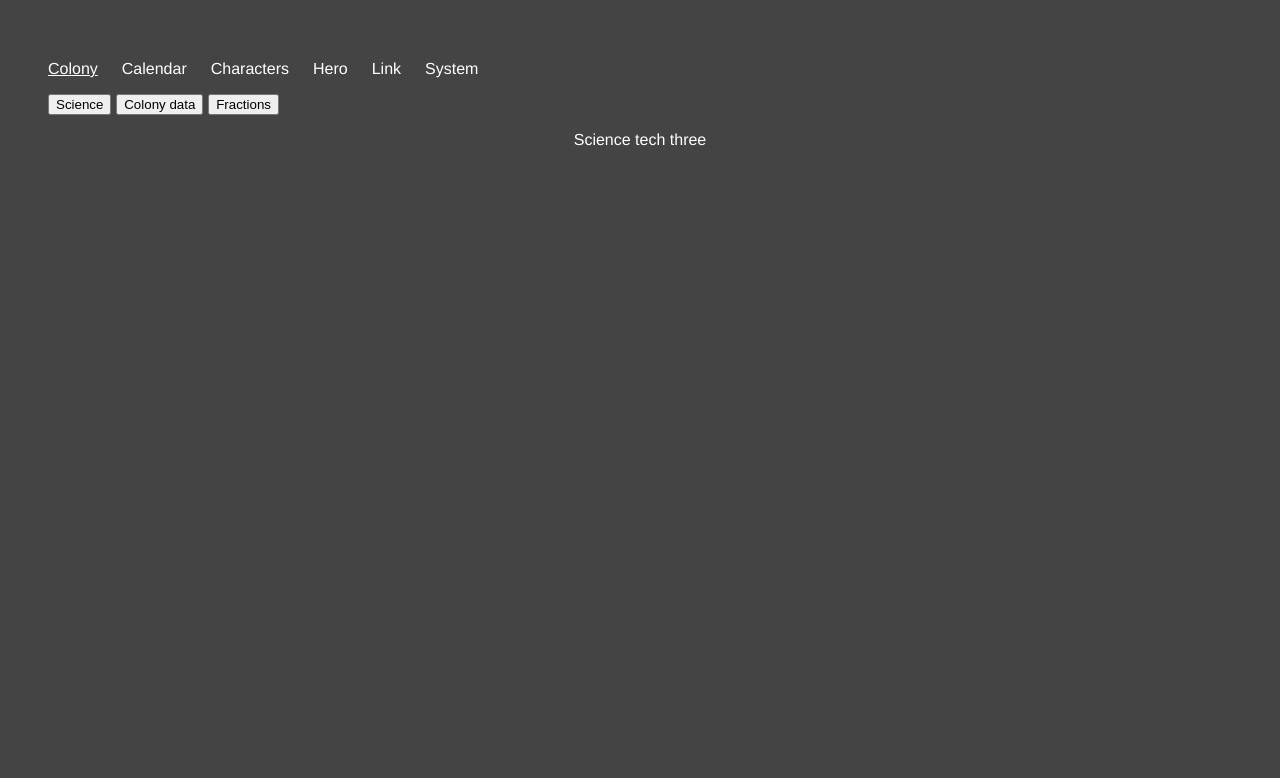
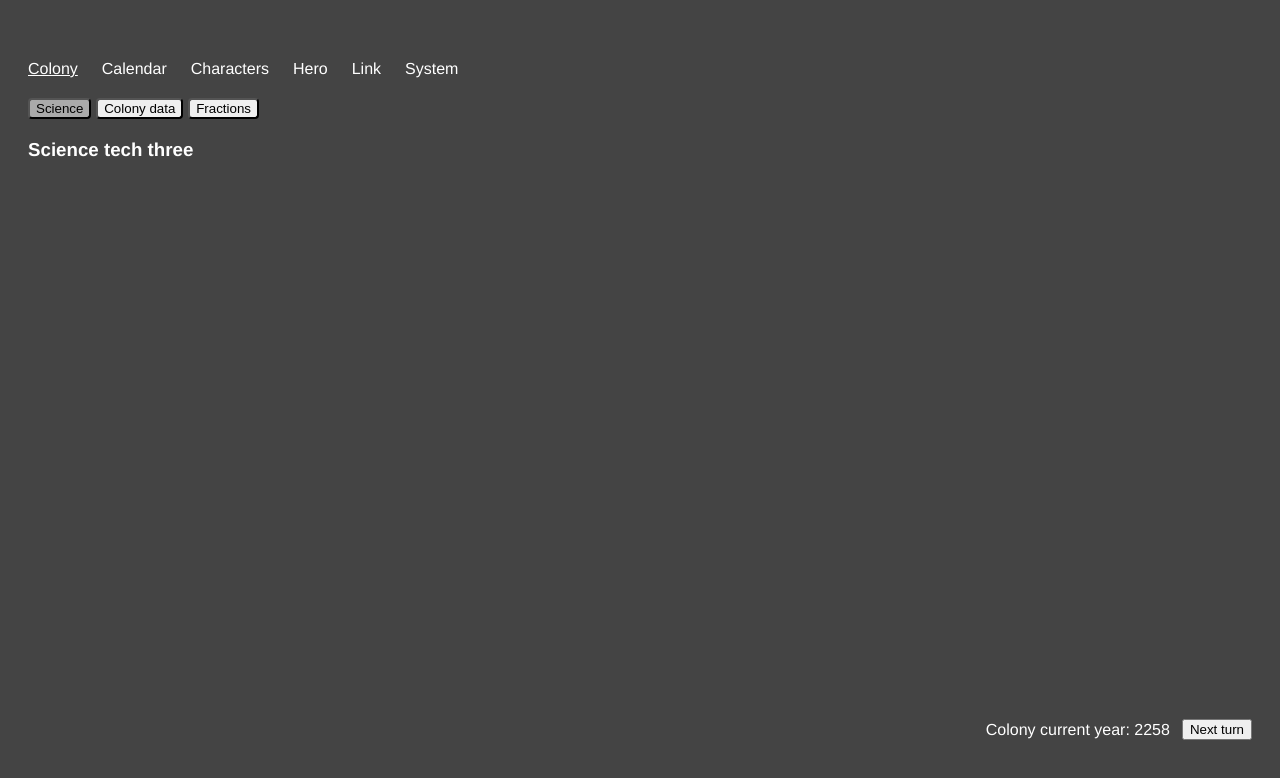
Before and after one commit to undead9000/your-dystopian-plan, a Vue app: page / in a window 1280 px wide. Shown: the top 778 px of the page. Built offline with nearby package versions, Linux system fonts and the light colour scheme.

Commit message:
Moving end turn to component & refactoring

```diff
--- a/src/App.vue
+++ b/src/App.vue
@@ -1,34 +1,12 @@
 <template>
-  <Menu />
-  <RouterView />
+    <div class="app-container">
+        <Menu />
+        <RouterView class="common-view"/>
+        <EndTurn />
+    </div>
 </template>
 
 <script setup lang="ts">
 import Menu from './components/InGameMenu.vue'
+import EndTurn from './components/EndTurn.vue';
 </script>
-
-<style lang="scss">
-body {
-  background-color: #444;
-  color: #fff;
-}
-ul, ol {
-  list-style: none;
-}
-#app {
-  font-family: Avenir, Helvetica, Arial, sans-serif;
-  -webkit-font-smoothing: antialiased;
-  -moz-osx-font-smoothing: grayscale;
-  text-align: center;
-  margin-top: 60px;
-
-}
-img {
-  margin: 5px;
-}
-.plugins {
-  font-size: 20px;
-  font-weight: bold;
-  margin-top: 20px;
-}
-</style>
--- /dev/null
+++ b/src/components/EndTurn.vue
@@ -0,0 +1,12 @@
+<template>
+    <div class="end-turn">
+        <div>Colony current year: {{ singleColonyStore.state.colony?.currentYear }}</div>
+        <button class="end-turn-button" @click="singleColonyStore.nextTurn()">Next turn</button>
+    </div>
+</template>
+
+<script setup lang="ts">
+import { useColonyStore } from "../store/colonyStore"
+
+const singleColonyStore = useColonyStore()
+</script>
--- a/src/components/InGameMenu.vue
+++ b/src/components/InGameMenu.vue
@@ -18,6 +18,7 @@ const menu = computed(() => router.options.routes)
 <style lang="scss">
 .main-menu {
     display: flex;
+    margin: 0 0 20px;
 
     li:not(:last-child) {
         margin: 0 12px 0 0;
--- a/src/main.ts
+++ b/src/main.ts
@@ -7,7 +7,8 @@ import router from './router'
 
 const app = createApp(App)
 
-app.use(createPinia()) //use pinia
-app.use(router) //use router
+app.use(createPinia()).use(router)
 app.mount('#app')
 useColonyStore().init()
+
+import './styles/index.scss'
--- /dev/null
+++ b/src/styles/global.scss
@@ -0,0 +1,61 @@
+body {
+    background-color: #444;
+    color: #fff;
+}
+ul, ol {
+    list-style: none;
+    margin: 0;
+    padding: 0;
+}
+#app {
+    height: calc(100vh - 120px);
+    margin: 60px 0;
+    position: relative;
+    font-family: Avenir, Helvetica, Arial, sans-serif;
+    -webkit-font-smoothing: antialiased;
+    -moz-osx-font-smoothing: grayscale;
+}
+
+.app-container {
+    display: flex;
+    flex-direction: column;
+    justify-content: space-between;
+    width: 100%;
+    max-width: 1280px;
+    height: 100%;
+    margin: 0 auto;
+    padding: 0 20px;
+    box-sizing: border-box;
+}
+
+.common-view {
+    flex: 1 0 0;
+}
+
+.tabs {
+    margin: 0 0 20px;
+}
+
+.tabs .button {
+    border-radius: 4px;
+    margin-right: 0.3rem;
+    margin-bottom: 0;
+}
+
+.tabs .button.active {
+    background-color: #aaa;
+}
+
+.tabs .button:last-child {
+    margin: 0;
+}
+
+.end-turn {
+    display: flex;
+    align-items: center;
+    justify-content: flex-end;
+}
+
+.end-turn .end-turn-button {
+    margin: 0 0 0 12px;
+}
--- /dev/null
+++ b/src/styles/index.scss
@@ -0,0 +1 @@
+@import url('./global.scss');
--- a/src/views/Calendar.view.vue
+++ b/src/views/Calendar.view.vue
@@ -1,3 +1,5 @@
 <template>
-    Calendar part
+    <div class="calendar-view">
+        <h3>Calendar part</h3>
+    </div>
 </template>
--- a/src/views/Characters.view.vue
+++ b/src/views/Characters.view.vue
@@ -1,8 +1,10 @@
 <template>
-    Characters
-    <ul>
-        <li>Nate Higgers</li>
-        <li>Nuck Figgers</li>
-        <li>Nill Kiggers</li>
-    </ul>
+    <div class="characters-view">
+        <h3>Characters</h3>
+        <ul>
+            <li>Nate Higgers</li>
+            <li>Nuck Figgers</li>
+            <li>Nill Kiggers</li>
+        </ul>
+    </div>
 </template>
--- a/src/views/Colony.view.vue
+++ b/src/views/Colony.view.vue
@@ -1,23 +1,23 @@
 <template>
+  <div class="colony-view">
     <ul class="tabs">
       <button class="button" :class="currentLink === 0 ? 'active' : ''" @click="currentLink = 0">Science</button>
       <button class="button" :class="currentLink === 1 ? 'active' : ''" @click="currentLink = 1">Colony data</button>
       <button class="button" :class="currentLink === 2 ? 'active' : ''" @click="currentLink = 2">Fractions</button>
     </ul>
     <div class="link-interface">
-    <template v-if="currentLink === 0">Science tech three</template>
+      <template v-if="currentLink === 0">
+        <h3>Science tech three</h3>
+      </template>
 
       <template v-if="currentLink === 1">
-      <p>Colony details</p>
-      <p>Colony Id: {{ singleColonyStore.state.colony?.colonyId }}</p>
-      <p>Colony current year: {{ singleColonyStore.state.colony?.currentYear }}</p>
+        <h3>Colony data</h3>
         <p v-if="questTitles.length">Colony realted quests: {{ questTitles.toString() }}</p>
         <p v-else>No related quests</p>
-      <button @click="singleColonyStore.nextTurn()">Next</button>
       </template>
 
       <template v-if="currentLink === 2">
-      <p>Fractions list</p>
+        <h3>Fractions list</h3>
         <ul>
           <li><Fraction :fraction="{id:1, name: 'Fraction 1'}"/></li>
           <li><Fraction :fraction="{id:2, name: 'Fraction 2'}"/></li>
@@ -25,6 +25,7 @@
           <li><Fraction :fraction="{id:4, name: 'Fraction 4'}"/></li>
         </ul>
       </template>
+    </div>
   </div>
 </template>
 
--- a/src/views/Hero.view.vue
+++ b/src/views/Hero.view.vue
@@ -1,3 +1,5 @@
 <template>
-    Hero part
+    <div class="hero-view">
+        <h3>Hero part</h3>
+    </div>
 </template>
--- a/src/views/System.view.vue
+++ b/src/views/System.view.vue
@@ -1,3 +1,5 @@
 <template>
-    System part
+    <div class="system-view">
+        <h3>System part</h3>
+    </div>
 </template>
--- a/src/views/link/Link.view.vue
+++ b/src/views/link/Link.view.vue
@@ -1,14 +1,16 @@
 <template>
+  <div class="link-view">
       <ul class="tabs">
-        <a class="button" @click="currentLink = 0">Earth</a>
-        <a class="button" @click="currentLink = 1">Official link</a>
-        <a class="button" @click="currentLink = 2">Black link</a>
+          <button class="button" :class="currentLink === 0 ? 'active' : ''" @click="currentLink = 0">Earth</button>
+          <button class="button" :class="currentLink === 1 ? 'active' : ''" @click="currentLink = 1">Official link</button>
+          <button class="button" :class="currentLink === 2 ? 'active' : ''" @click="currentLink = 2">Black link</button>
       </ul>
       <div class="link-interface">
           <!-- Диалоговая система тут -->
           <template v-if="currentLink === 0">Calling Earth...</template>
           <template v-if="currentLink === 1">Calling capital...</template>
           <template v-if="currentLink === 2">Calling connect...</template>
+      </div>
     </div>
 </template>
 
@@ -17,19 +19,3 @@ import { ref } from 'vue';
 
 const currentLink = ref(0)
 </script>
-
-<style lang="scss">
-.tabs {
-  display: flex;
-  align-items: center;
-
-  .button {
-    margin-right: 0.3rem;
-    margin-bottom: 0;
-
-    &:last-child {
-        margin: 0;
-    }
-  }
-}
-</style>
```
Lines whose indentation alone changed are shown as unchanged.
